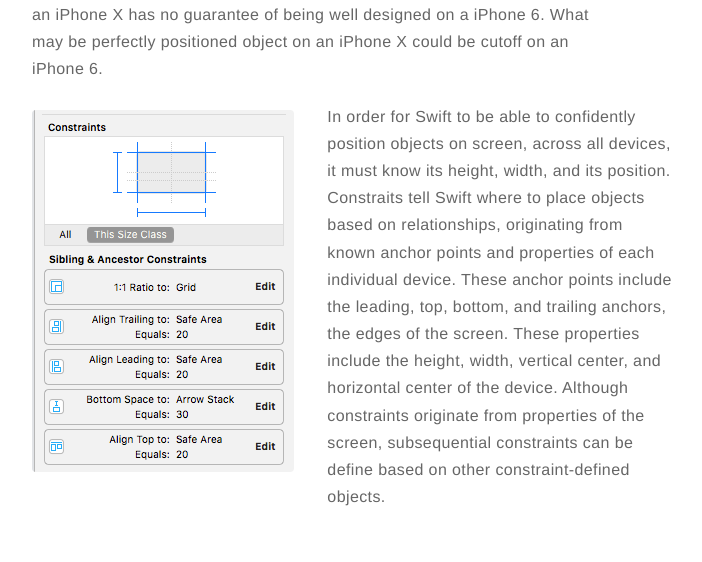
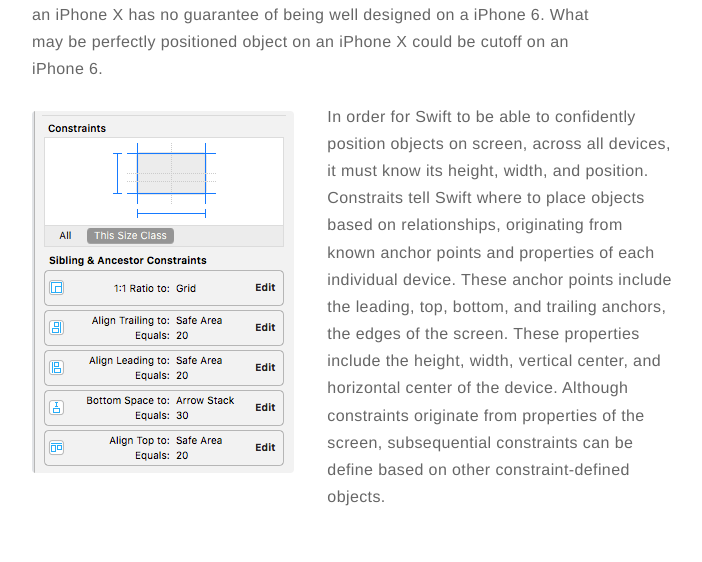
Before and after one commit to eriktanner/SwiftAppBlog, a Jekyll site: the page built from _posts/2019-02-22-2048.markdown, in a window 1280 px wide and 900 px high, scrolled down 3355 px. Shown: the part 152-714 px from the top of the window, without its empty margins (328-1030 px from the left). Built offline with Jekyll 4.4.1, drawn with Linux system fonts in a browser that asks for light colours; comment, search, counter and statistics services are not loaded.

Commit message:
ArrowButton

```diff
--- a/_posts/2019-02-22-2048.markdown
+++ b/_posts/2019-02-22-2048.markdown
@@ -84,12 +84,12 @@ The first class project for CMSC436 was to recreate the popular mobile game 2048
 </div>
 
 <div class="side-by-side" style="margin-bottom: 0px; margin-top: 0px">
-    <div class="toleft" style="text-align:right; margin-top: 7px; margin-bottom: 0px;">
+    <div class="toleft" style="text-align:right; margin-top: 8px; margin-bottom: 0px;">
         <img class="image" src="https://eriktanner.github.io/SwiftAppBlog/assets/images/2048/gridViewConstraints.png" alt="Alt Text">
     </div>
 
     <div class="toright" style="margin-bottom: 0px;">
-        <p> In order for Swift to be able to confidently position objects on screen, across all devices, it must know its height, width, and its position. Constraits tell Swift where to place objects based on relationships, originating from known anchor points and properties of each individual device. These anchor points include the leading, top, bottom, and trailing anchors, the edges of the screen. These properties include the height, width, vertical center, and horizontal center of the device. Although constraints originate from properties of the screen, subsequential constraints can be define based on other constraint-defined objects. </p>
+        <p> In order for Swift to be able to confidently position objects on screen, across all devices, it must know its height, width, and position. Constraits tell Swift where to place objects based on relationships, originating from known anchor points and properties of each individual device. These anchor points include the leading, top, bottom, and trailing anchors, the edges of the screen. These properties include the height, width, vertical center, and horizontal center of the device. Although constraints originate from properties of the screen, subsequential constraints can be define based on other constraint-defined objects. </p>
     </div>
 </div>
 
@@ -97,7 +97,7 @@ The first class project for CMSC436 was to recreate the popular mobile game 2048
     <p> The example above shows our grid constraints. Using these constraints, we are able to tell Swift where to position our grid at what height and what width. We tell swift to attach our grid's leading, top, and right anchors to the leading, top, and right anchors of our device's screen. Using this information, we are able to determine our grid's width. Knowing the width of our grid, we can determine our grid's height by setting an Aspect Ratio constraint with a ratio of 1:1, telling Swift we want our width to equal our height. Knowing where to anchor our grid, and what it's dimensions are, Swift is able to determine where to place our grid on our device. </p>
 </div>
 
-<br>
+<div class="breaker"></div>
 
 ## Views
 
```
